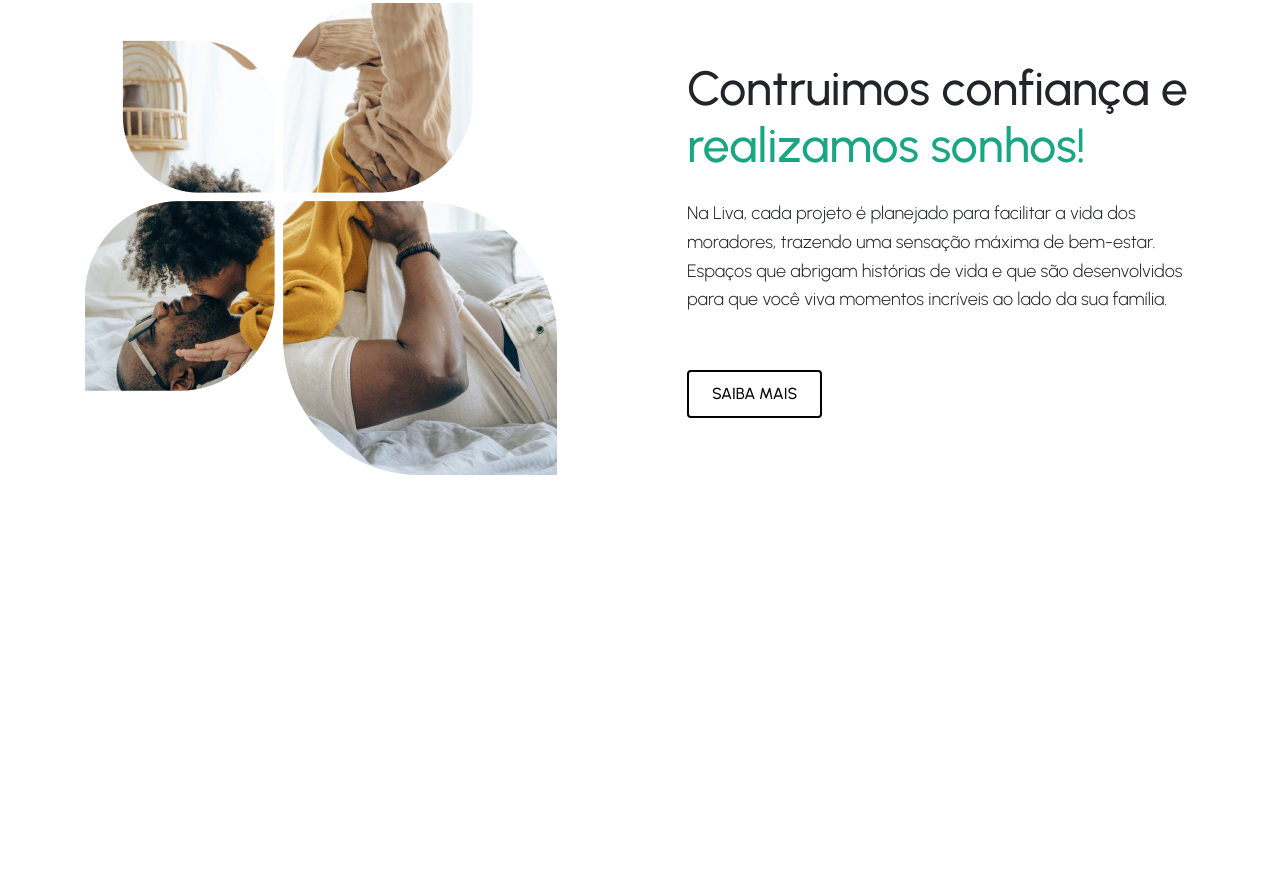
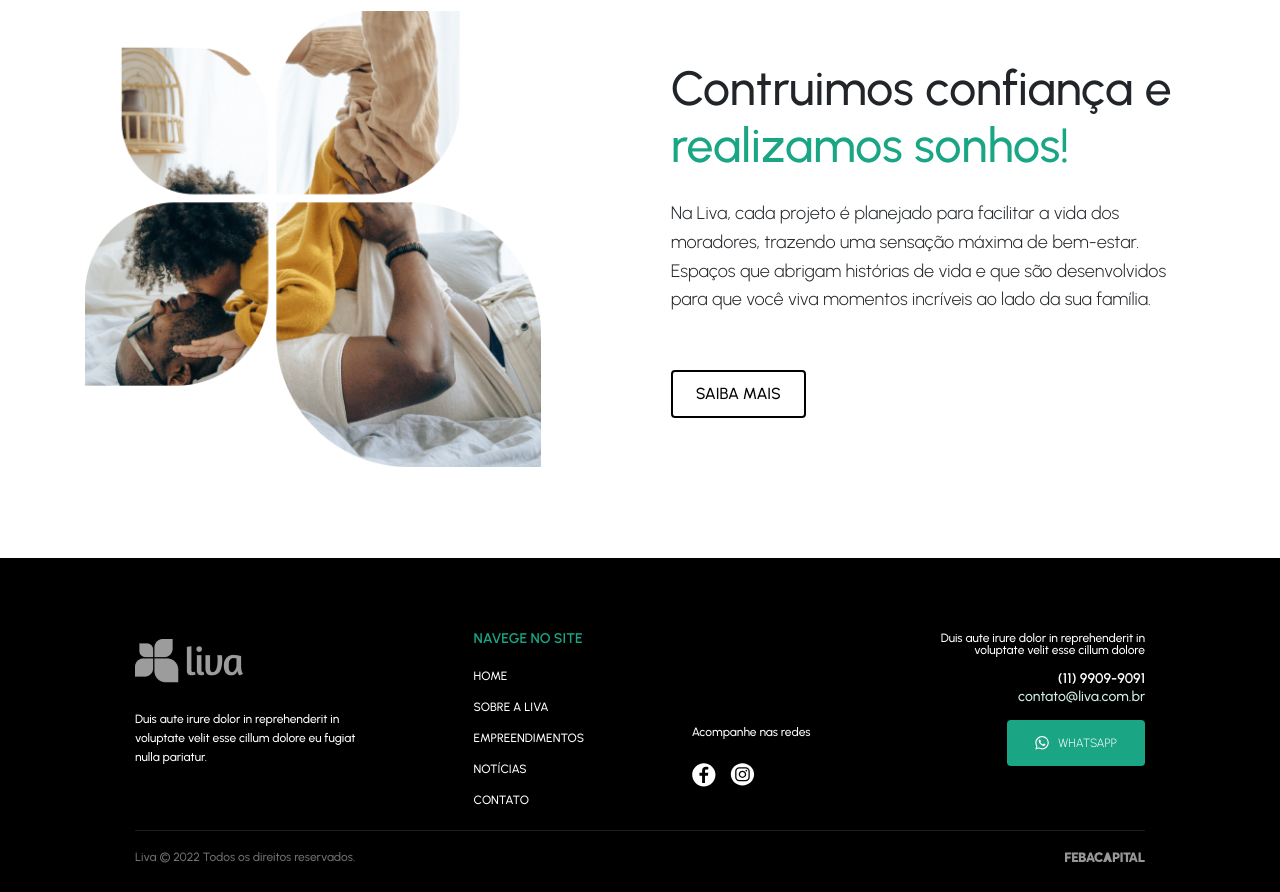
Before and after one commit to emimelo/liva, a plain HTML site: page index.html in a window 1280 px wide. Shown: the part 915-1807 px from the top of the page. Before the commit the page ends 1473 px from the top, so only its background shows below. Drawn offline with nearby package versions, Linux system fonts and the light colour scheme.

Commit message:
feat: Create footer

```diff
--- a/index.html
+++ b/index.html
@@ -80,7 +80,7 @@
                 <a class="nav-link" href="#">NOTÍCIAS</a>
               </li>
               <li class="nav-item">
-                <a class="nav-link" href="#">CONTATO</a>
+                <a class="nav-link" href="#footer">CONTATO</a>
               </li>
               <div class="container-network">
                 <span id="span-links">Acompanhe nas redes</span>
@@ -121,7 +121,7 @@
         </nav>
       </div>
     </header>
-    <main>
+    <main class="main">
       <section id="main-carousel" class="carousel slide" data-ride="carousel">
         <div class="carousel-inner">
           <div class="carousel-item active">
@@ -231,7 +231,82 @@
       <section></section>
       <section></section>
     </main>
-    <footer></footer>
+    <footer id="footer">
+      <div class="main-footer">
+        <div class="container-footer">
+          <img
+            src="src/assets/liva_footer.png "
+            alt="Logo Liva"
+            id="logo-footer"
+          />
+          <p>
+            Duis aute irure dolor in reprehenderit in voluptate velit esse
+            cillum dolore eu fugiat nulla pariatur.
+          </p>
+        </div>
+        <div>
+          <ul class="menu-footer">
+            <h4>Navege no site</h4>
+            <li>
+              <a href="#" class="nav-link">HOME</a>
+            </li>
+            <li>
+              <a href="#section-about" class="nav-link">SOBRE A LIVA</a>
+            </li>
+            <li>
+              <a href="#" class="nav-link">EMPREENDIMENTOS</a>
+            </li>
+            <li>
+              <a href="#" class="nav-link">NOTÍCIAS</a>
+            </li>
+            <li>
+              <a href="#footer" class="nav-link">CONTATO</a>
+            </li>
+          </ul>
+        </div>
+        <div class="network-footer">
+          <span>Acompanhe nas redes</span>
+          <div class="icons-footer">
+            <a href="https://pt-br.facebook.com/" target="_blank">
+              <img
+                class="icon-network"
+                src="src/assets/icon_face_footer.svg"
+                alt="Icon facebook"
+              />
+            </a>
+            <a href="https://www.instagram.com/" target="_blank">
+              <img
+                class="icon-network"
+                src="src/assets/icon_insta_footer.svg"
+                alt="Icon instagram"
+              />
+            </a>
+          </div>
+        </div>
+        <div class="container-infos">
+          <p>
+            Duis aute irure dolor in reprehenderit in voluptate velit esse
+            cillum dolore
+          </p>
+          <a href="tel:+5501199099091" id="tel">(11) 9909-9091</a>
+          <a href="mailto:contato@liva.com.br" id="email"
+            >contato@liva.com.br</a
+          >
+          <a
+            class="btn btn-primary whatsapp"
+            href="https://www.whatsapp.com/?lang=pt_br"
+            target="_blank"
+          >
+            <img src="src/assets/icon_whats.svg" alt="Icon whatsapp" />
+            WHATSAPP
+          </a>
+        </div>
+      </div>
+      <div class="container-copyright">
+        <span>Liva © 2022 Todos os direitos reservados.</span>
+        <img src="src/assets/febacapital.svg" alt="Marca D'água FEBACAPITAL" />
+      </div>
+    </footer>
 
     <script src="src/js/script.js"></script>
   </body>
--- a/src/js/script.js
+++ b/src/js/script.js
@@ -1,11 +1,18 @@
 function toggleNav() {
   const nav = document.querySelector(".nav-menu");
+  const sections = document.querySelectorAll("section");
+  const footer = document.querySelector("#footer");
   const img = document.querySelector("#svg-menu");
 
   nav.classList.toggle("active");
   img.classList.toggle("open");
+  footer.classList.toggle("desactive");
+  sections.forEach((section) => section.classList.toggle("desactive"));
 
   img.className === "open"
     ? (img.src = "src/assets/btn_close.svg")
     : (img.src = "src/assets/btn_open.svg");
 }
+
+// const list = document.querySelectorAll(".nav-item");
+// list.forEach((li) => console.log(li.addEventListener("click", toggleNav)));
--- a/src/styles/base.css
+++ b/src/styles/base.css
@@ -6,6 +6,7 @@
 
   --color-black-0: #000000;
   --color-black-1: #03110D;
+  --color-black-2: #1C1C1C;
 
   --color-green: #1AA584;
   --color-green-focus: #48B79D;
--- a/src/styles/style.css
+++ b/src/styles/style.css
@@ -365,6 +365,10 @@
   height: 424px;
 }
 
+#section-about.desactive {
+  display: none;
+}
+
 .container-about {
   width: 310px;
   display: flex;
@@ -402,6 +406,7 @@
 
 .image-about {
   display: none;
+  width: 100%;
 }
 
 @media screen and (min-width: 768px) {
@@ -428,3 +433,144 @@
     line-height: 28.8px;
   }
 }
+
+/* Footer */
+
+#footer {
+  background-color: var(--color-black-0);
+  padding: 0px 25px;
+  justify-content: space-between;
+  display: flex;
+  flex-direction: column;
+  color: var(--color-white-0);
+}
+
+#footer.desactive {
+  display: none;
+}
+
+.main-footer {
+  flex-wrap: wrap;
+}
+
+.container-footer img {
+  margin: 81px 0px 24px 0px;
+}
+
+.container-footer p {
+  font-size: 12px;
+  width: 231px;
+  line-height: 19.2px;
+  margin-bottom: 61.8px;
+}
+
+.menu-footer {
+  display: flex;
+  flex-direction: column;
+  gap: 19px;
+  margin-bottom: calc(43px - 19px);
+}
+
+.menu-footer h4 {
+  color: var(--color-green);
+
+  font-size: 14px;
+  font-weight: 600;
+  text-transform: uppercase;
+
+  margin-bottom: calc(24px - 19px);
+}
+
+.menu-footer .nav-link {
+  color: var(--color-white-0);
+  font-size: 12px;
+  transition: 0.6s;
+}
+
+.menu-footer .nav-link:hover {
+  color: var(--color-green);
+}
+
+.network-footer {
+  display: flex;
+  flex-direction: column;
+  gap: 24.19px;
+}
+
+.network-footer span {
+  font-size: 12px;
+}
+
+.icons-footer {
+  display: flex;
+  gap: 14.38px;
+  margin-bottom: 40.19px;
+}
+
+.container-infos {
+  display: flex;
+  flex-direction: column;
+}
+
+.container-infos P {
+  font-size: 12px;
+  width: 227px;
+  margin-bottom: 16px;
+}
+
+#tel,
+#email {
+  font-size: 14px;
+}
+
+#tel {
+  color: var(--color-white-0);
+  font-weight: 600;
+}
+
+#email {
+  margin: 4px 0px 16px 0px;
+  color: var(--color-green-light);
+  font-weight: 500;
+}
+
+.container-infos .whatsapp {
+  width: 138px;
+  margin-bottom: 40px;
+}
+
+.container-copyright {
+  display: flex;
+  justify-content: space-between;
+  padding: 20px 0px 29.36px 0px;
+  border-top: 1px solid var(--color-black-2);
+}
+
+.container-copyright span {
+  font-size: 12px;
+  color: var(--color-grey-2);
+}
+
+@media screen and (min-width: 768px) {
+  #footer {
+    padding: 0px 135px;
+  }
+  .main-footer {
+    display: flex;
+    justify-content: space-between;
+    margin-top: 74px;
+  }
+
+  #logo-footer {
+    margin-top: calc(81px - 74px);
+  }
+
+  .network-footer {
+    align-self: flex-end;
+  }
+
+  .container-infos {
+    text-align: end;
+    align-items: flex-end;
+  }
+}
```
Also changed, not shown: src/assets/febacapital.svg (added), src/assets/icon_face_footer.svg (added), src/assets/icon_insta_footer.svg (added), src/assets/liva_footer.png (added).
